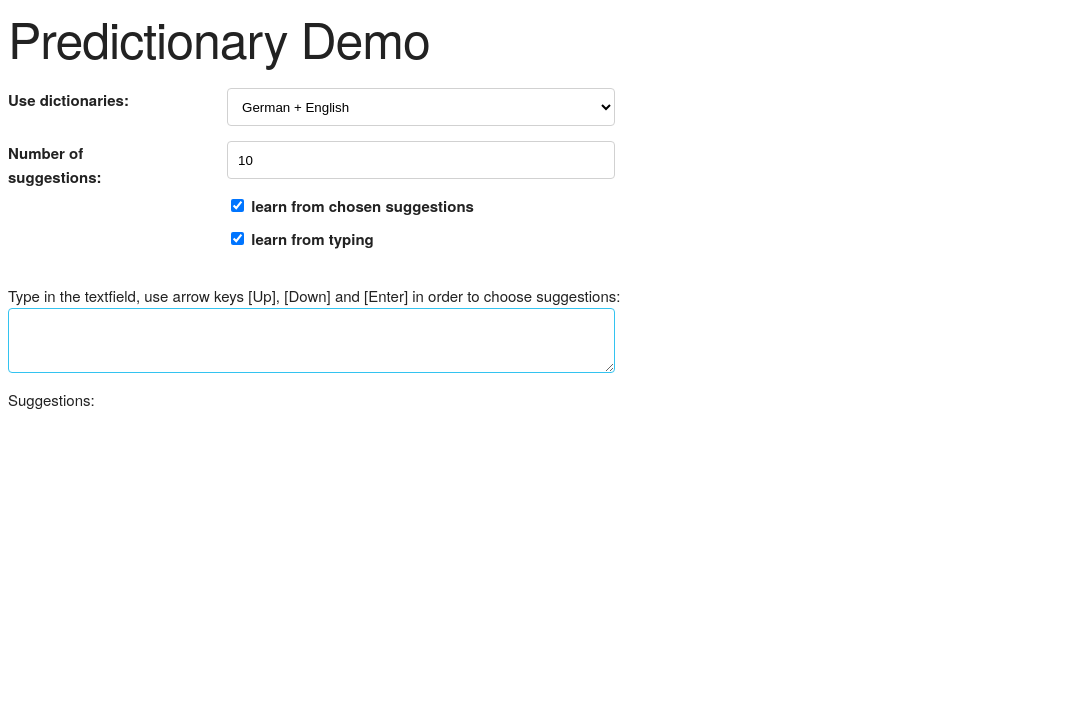
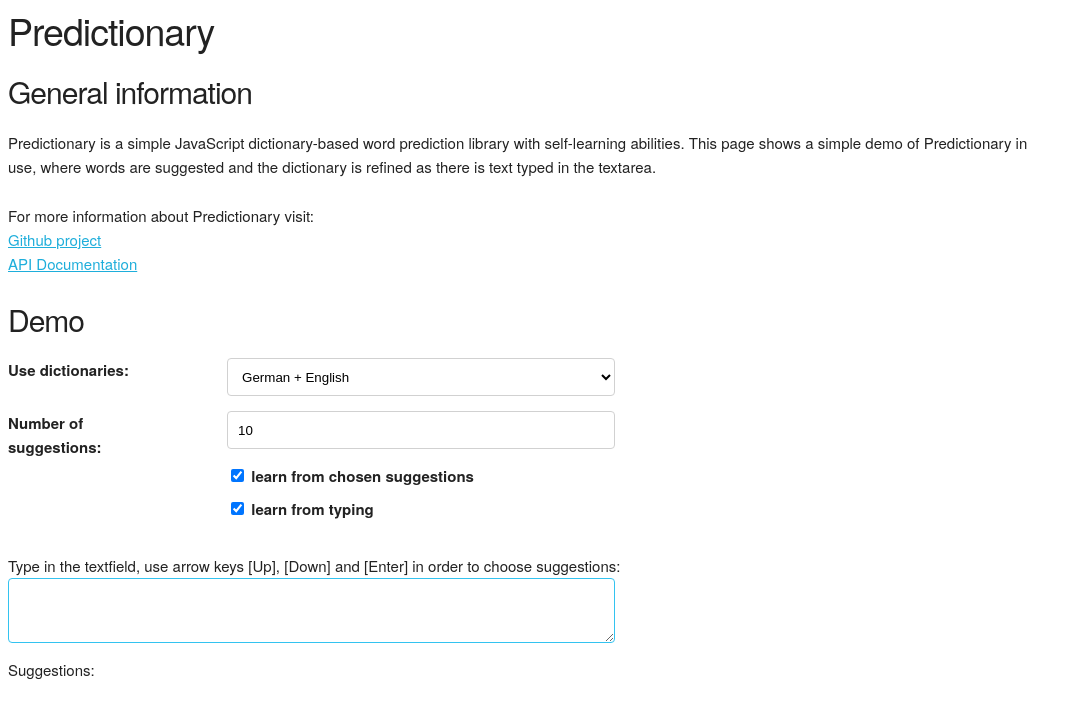
Before and after one commit to asterics/predictionary, a website built with webpack: page demo/index.html in a window 1280 px wide. Shown: the whole page, without its empty margins (0-1082 px from the left). Built offline with nearby package versions, Linux system fonts and the light colour scheme.

Commit message:
added general information and google site verification meta tag

```diff
--- a/demo/custom.css
+++ b/demo/custom.css
@@ -5,3 +5,11 @@
 .chosen {
     background-color: lightgreen;
 }
+
+h1 {
+    font-size: 2.5em;
+}
+
+h2 {
+    font-size: 2em;
+}
--- a/demo/index.html
+++ b/demo/index.html
@@ -3,6 +3,7 @@
 <head>
     <title>Predictionary Demo</title>
     <meta name="viewport" content="width=device-width, initial-scale=1">
+    <meta name="google-site-verification" content="Ms_y5HqnQoFb0qKLvbuU5UxHMNmbY4CNbpkQk2bgy4w"/>
 
     <link rel="stylesheet" href="https://cdnjs.cloudflare.com/ajax/libs/skeleton/2.0.4/skeleton.min.css">
     <link rel="stylesheet" href="custom.css">
@@ -14,7 +15,23 @@
 </head>
 <body>
 <div id="app">
-    <h1>Predictionary Demo</h1>
+    <h1>Predictionary</h1>
+    <h2>General information</h2>
+    <div class="row">
+        <p class="ten columns">
+            Predictionary is a simple JavaScript dictionary-based word prediction library with self-learning abilities.
+            This page shows a simple demo of Predictionary in use, where words are suggested and the dictionary is refined
+            as there is text typed in the textarea.
+        </p>
+    </div>
+    <div class="row">
+        <p class="ten columns">
+            For more information about Predictionary visit:<br/>
+            <a href="https://github.com/asterics/predictionary">Github project</a><br/>
+            <a href="https://asterics.github.io/predictionary/docs/Predictionary.html">API Documentation</a>
+        </p>
+    </div>
+    <h2>Demo</h2>
     <div class="row">
         <label for="selectLang" class="two columns">Use dictionaries: </label>
         <select id="selectLang" class="four columns" @change="useDictionaries(event.target.value)">
```
